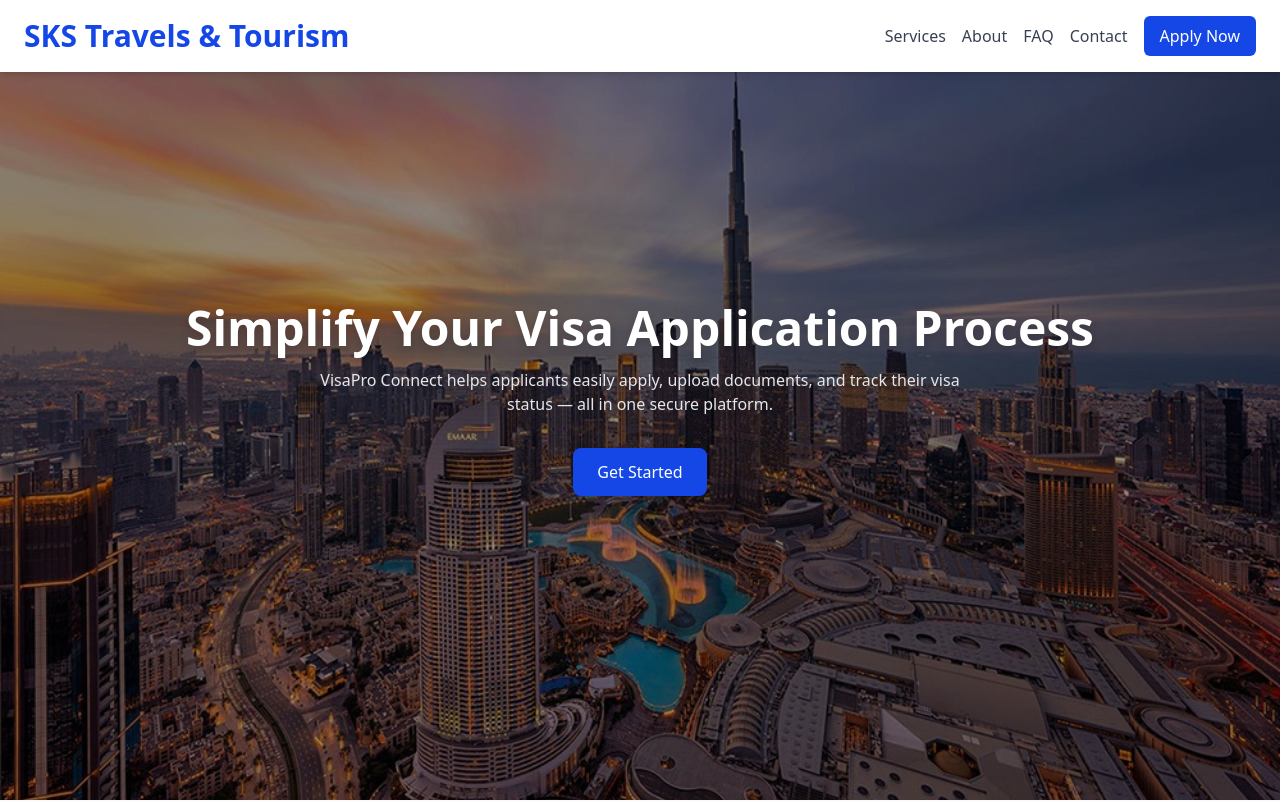
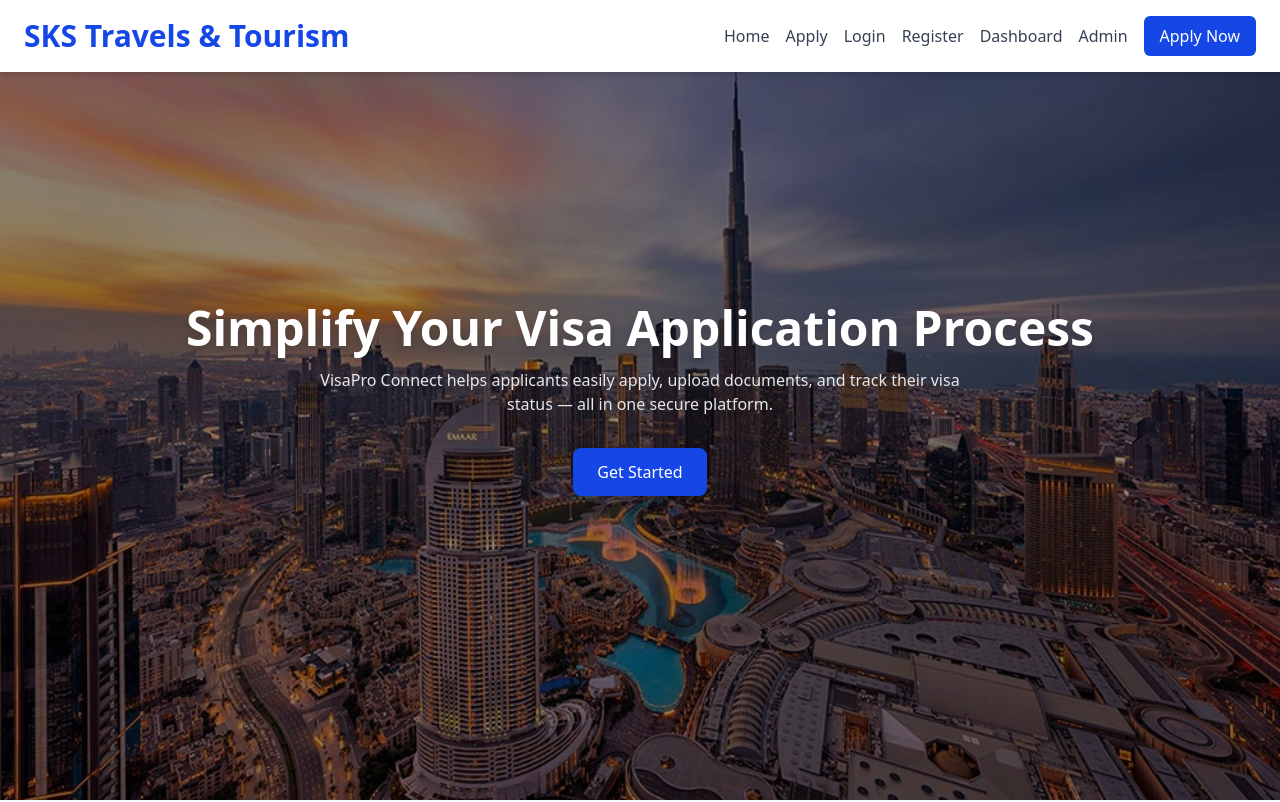
Before and after one commit to deneesha12/visa_agency, a Next.js app: page / in a window 1280 px wide. Shown: the top 802 px of the page. Built offline with nearby package versions, Linux system fonts and the light colour scheme.

Commit message:
Updated navbar to use Next.js Link components and new navigation

```diff
--- a/app/page.tsx
+++ b/app/page.tsx
@@ -1,4 +1,6 @@
+
 "use client";
+import Link from "next/link";
 
 export default function Home() {
   return (
@@ -7,22 +9,33 @@ export default function Home() {
 <header className="bg-white shadow-md fixed w-full z-50">
   <nav className="max-w-7xl mx-auto flex justify-between items-center py-4 px-6">
     <h1 className="text-3xl font-bold text-blue-700">SKS Travels & Tourism</h1>
+
     <div className="flex items-center space-x-4">
-            <a href="#services" className="text-gray-700 hover:text-blue-600">
-              Services
-            </a>
-            <a href="#about" className="text-gray-700 hover:text-blue-600">
-              About
-            </a>
-            <a href="#faq" className="text-gray-700 hover:text-blue-600">
-              FAQ
-            </a>
-            <a href="#contact" className="text-gray-700 hover:text-blue-600">
-              Contact
-            </a>
-            <button className="bg-blue-700 text-white px-4 py-2 rounded-md hover:bg-blue-800 transition">
+      <Link href="/" className="text-gray-700 hover:text-blue-600">
+        Home
+      </Link>
+      <Link href="/apply" className="text-gray-700 hover:text-blue-600">
+        Apply
+      </Link>
+      <Link href="/login" className="text-gray-700 hover:text-blue-600">
+        Login
+      </Link>
+      <Link href="/register" className="text-gray-700 hover:text-blue-600">
+        Register
+      </Link>
+      <Link href="/dashboard" className="text-gray-700 hover:text-blue-600">
+        Dashboard
+      </Link>
+      <Link href="/admin" className="text-gray-700 hover:text-blue-600">
+        Admin
+      </Link>
+
+      <Link
+        href="/apply"
+        className="bg-blue-700 text-white px-4 py-2 rounded-md hover:bg-blue-800 transition"
+      >
         Apply Now
-            </button>
+      </Link>
     </div>
   </nav>
 </header>
```
Lines whose indentation alone changed are shown as unchanged.
